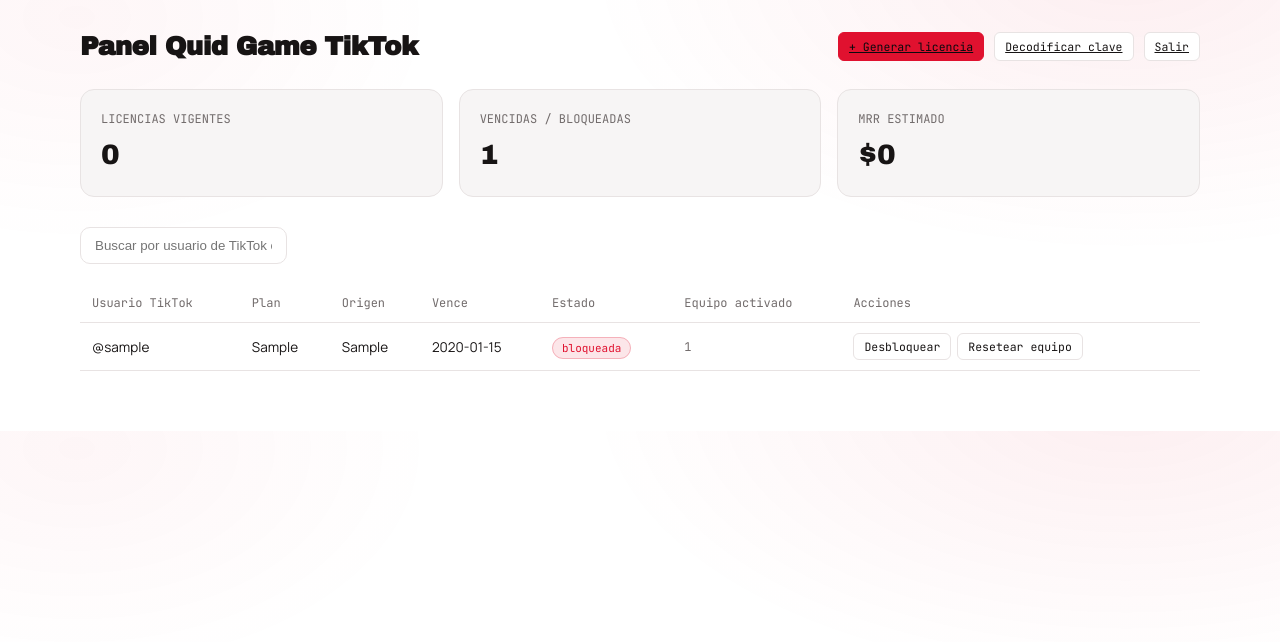
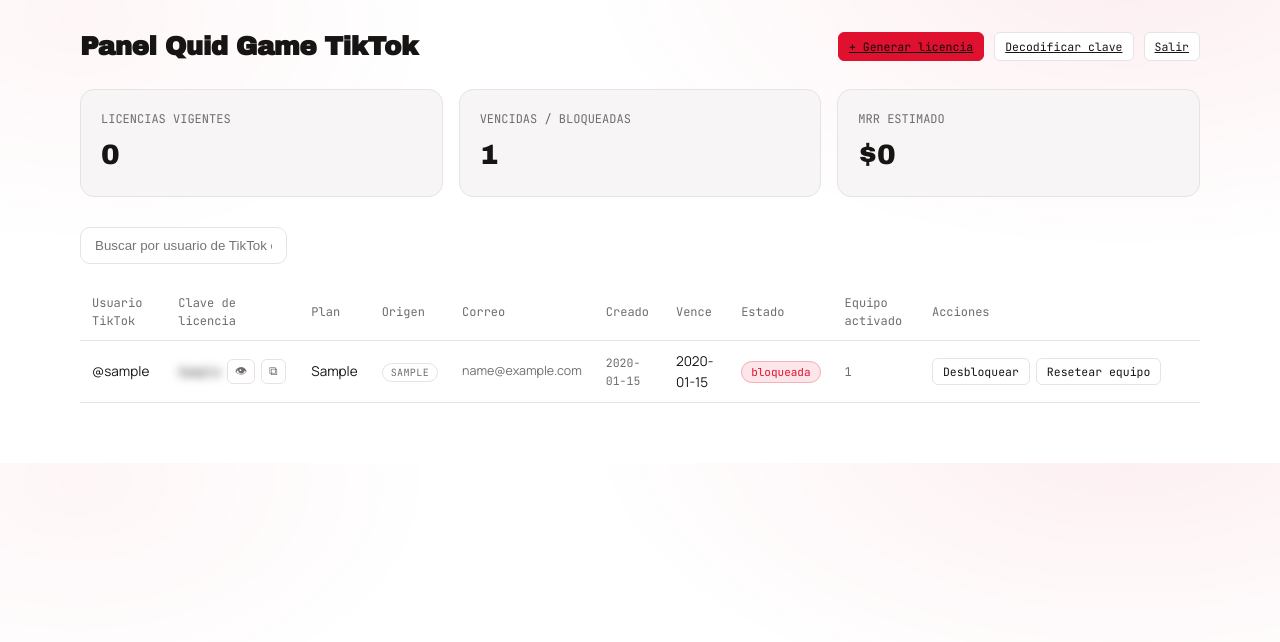
Before and after one commit to Sandro21lop/Squidgame, a Flask app: page /admin/ in a window 1280 px wide. Shown: the top 642 px of the page. Run offline with Flask 3, Linux system fonts and the light colour scheme; a user stored in the database is signed in; tables that the repository leaves empty hold one stand-in row (values such as "Sample post").

Commit message:
Add files via upload

```diff
--- a/static/css/style.css
+++ b/static/css/style.css
@@ -864,3 +864,37 @@ th { font-family: var(--mono); color: var(--text-dim); font-weight: 500; font-si
   background: var(--bg-card);
   color: var(--text);
 }
+
+/* ── Columna de clave (mostrar/ocultar + copiar) ──── */
+.clave-cell { display: flex; align-items: center; gap: 6px; white-space: nowrap; }
+.clave-texto {
+  font-family: var(--mono);
+  font-size: 11.5px;
+  color: var(--text);
+  letter-spacing: 0.2px;
+}
+.clave-texto.oculta { filter: blur(5px); user-select: none; }
+.icon-btn {
+  border: 1px solid var(--line);
+  background: var(--bg-card);
+  border-radius: 6px;
+  padding: 3px 7px;
+  cursor: pointer;
+  font-size: 12px;
+  line-height: 1.4;
+  color: var(--text-dim);
+}
+.icon-btn:hover { border-color: var(--rosa); color: var(--rosa); }
+.origen-tag {
+  font-family: var(--mono);
+  font-size: 10px;
+  padding: 2px 8px;
+  border-radius: 100px;
+  border: 1px solid var(--line);
+  color: var(--text-dim);
+  text-transform: uppercase;
+  letter-spacing: 0.4px;
+}
+.origen-tag.paypal { border-color: rgba(224,17,47,0.25); color: var(--rosa); background: rgba(224,17,47,0.06); }
+.correo-cell { font-size: 12.5px; color: var(--text-dim); }
+.creado-cell { font-family: var(--mono); font-size: 11.5px; color: var(--text-dim); }
--- a/templates/admin/dashboard.html
+++ b/templates/admin/dashboard.html
@@ -39,8 +39,11 @@
     <thead>
       <tr>
         <th>Usuario TikTok</th>
+        <th>Clave de licencia</th>
         <th>Plan</th>
         <th>Origen</th>
+        <th>Correo</th>
+        <th>Creado</th>
         <th>Vence</th>
         <th>Estado</th>
         <th>Equipo activado</th>
@@ -52,8 +55,17 @@
         {% set vigente = lic.esta_vigente(dias_gracia) %}
         <tr>
           <td>{{ '@' + lic.tiktok_username if lic.tiktok_username else '—' }}</td>
+          <td>
+            <div class="clave-cell">
+              <span class="clave-texto oculta" id="clave-{{ lic.id }}">{{ lic.license_key }}</span>
+              <button type="button" class="icon-btn" onclick="toggleClave({{ lic.id }})" title="Mostrar/ocultar clave">👁</button>
+              <button type="button" class="icon-btn" onclick="copiarClave({{ lic.id }}, this)" title="Copiar clave">⧉</button>
+            </div>
+          </td>
           <td>{{ planes[lic.plan].nombre if lic.plan in planes else lic.plan }}</td>
-          <td>{{ lic.origen }}</td>
+          <td><span class="origen-tag {{ 'paypal' if lic.origen == 'paypal' else '' }}">{{ lic.origen }}</span></td>
+          <td class="correo-cell">{{ lic.email or '—' }}</td>
+          <td class="creado-cell">{{ lic.created_at.strftime('%Y-%m-%d') if lic.created_at else '—' }}</td>
           <td>{{ lic.expira_at.strftime('%Y-%m-%d') if lic.expira_at else '—' }}</td>
           <td>
             <span class="badge {{ 'active' if vigente and not lic.bloqueada_manualmente else ('cancelled' if lic.bloqueada_manualmente else 'expired') }}">
@@ -90,7 +102,7 @@
         </tr>
       {% else %}
         <tr>
-          <td colspan="7" style="color:var(--text-dim); text-align:center; padding:30px 0;">
+          <td colspan="10" style="color:var(--text-dim); text-align:center; padding:30px 0;">
             Todavía no has generado ninguna licencia.
             <a href="{{ url_for('admin.generar') }}" style="color:var(--rosa);">Genera la primera aquí.</a>
           </td>
@@ -99,4 +111,23 @@
     </tbody>
   </table>
 </div>
+
+<script>
+function toggleClave(id) {
+  const el = document.getElementById('clave-' + id);
+  el.classList.toggle('oculta');
+}
+
+function copiarClave(id, btn) {
+  const el = document.getElementById('clave-' + id);
+  const texto = el.textContent.trim();
+  navigator.clipboard.writeText(texto).then(function () {
+    const original = btn.textContent;
+    btn.textContent = '✓';
+    setTimeout(function () { btn.textContent = original; }, 1200);
+  }).catch(function () {
+    alert('No se pudo copiar automáticamente. Clave: ' + texto);
+  });
+}
+</script>
 {% endblock %}
```
